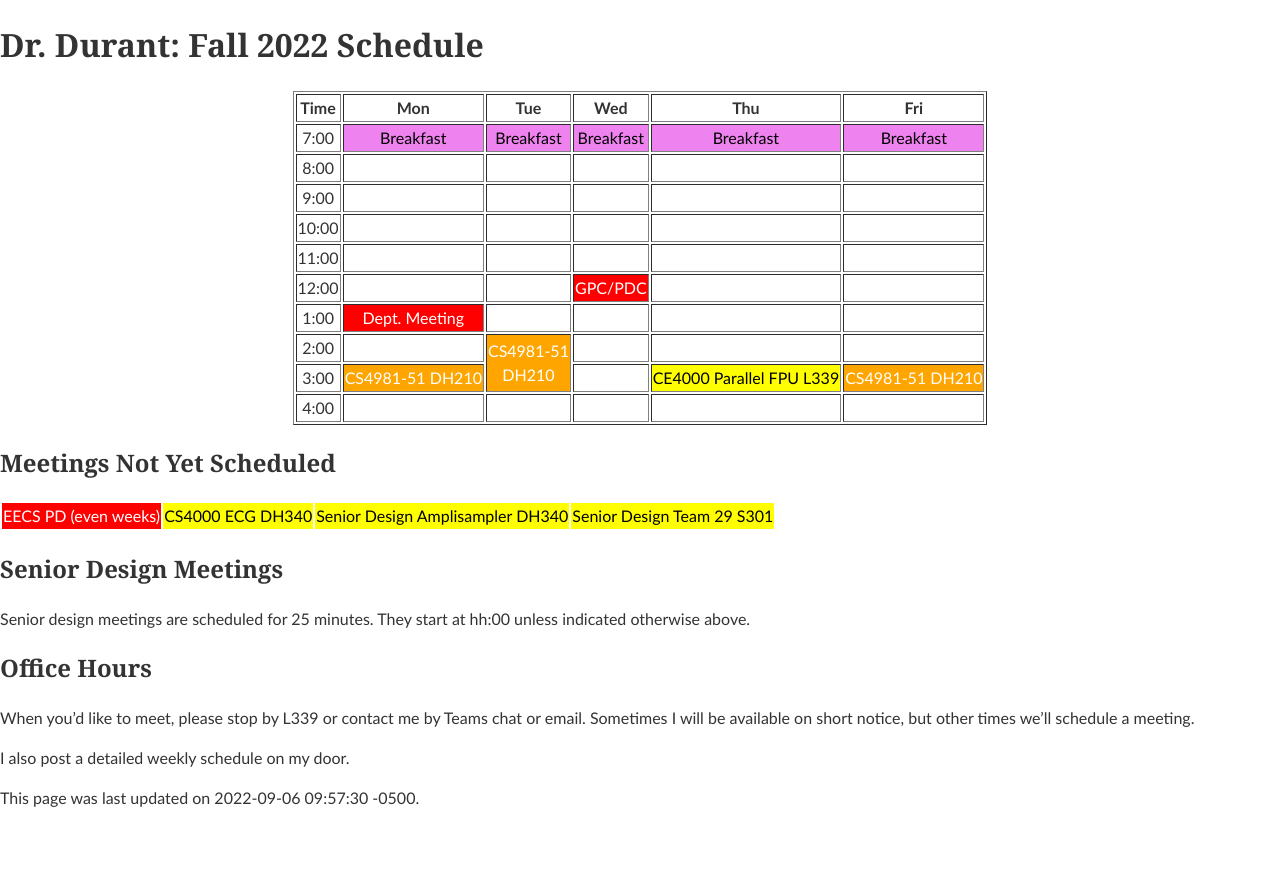
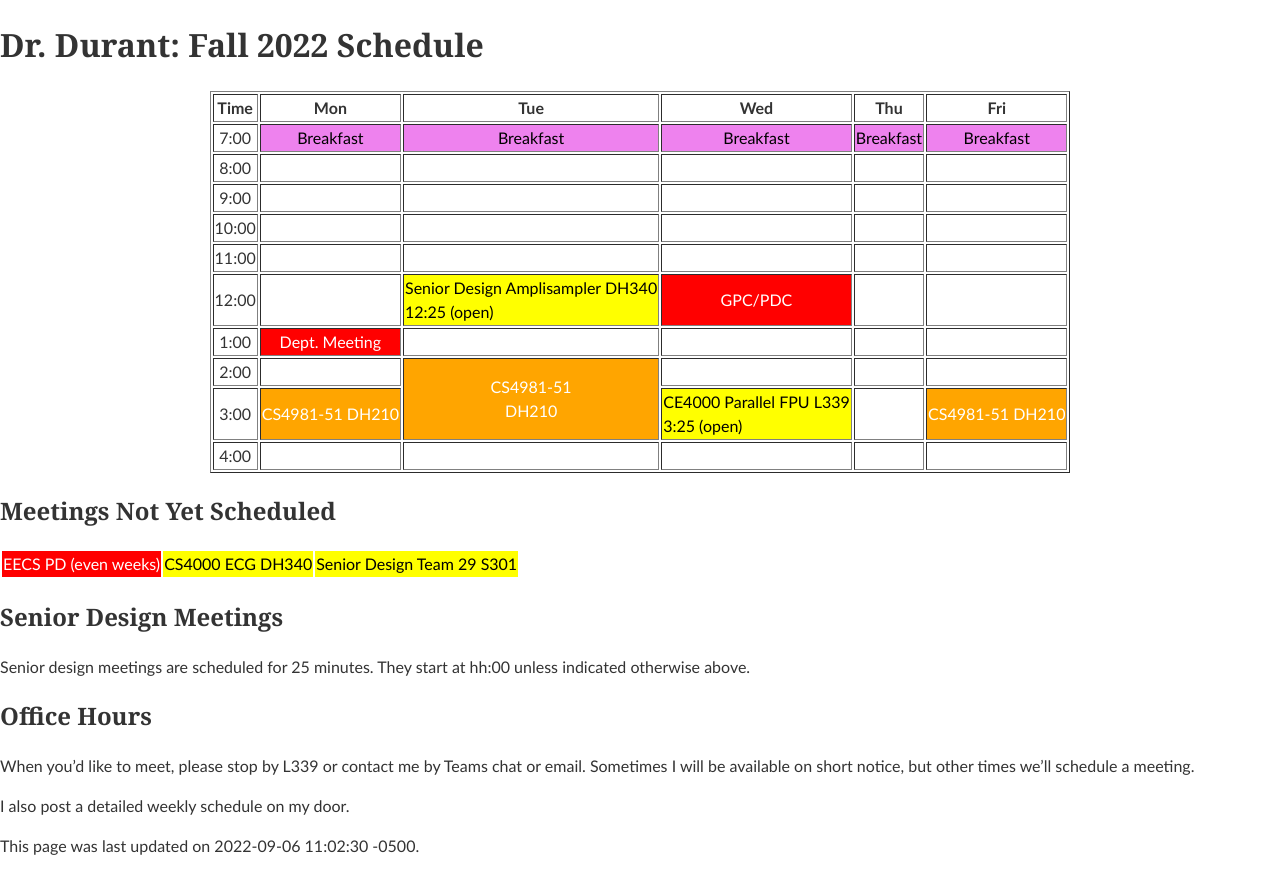
Before and after one commit to edurant/edurant.github.io, a Jekyll site: the page built from sched/f22.md, in a window 1280 px wide. Shown: the top 894 px of the page. Built offline with Jekyll 4.4.1, drawn with Linux system fonts in a browser that asks for light colours.

Commit message:
senior design: schedule another team, plus day correction

```diff
--- a/sched/f22.md
+++ b/sched/f22.md
@@ -1,6 +1,6 @@
 ---
 title: "Dr. Durant: Fall 2022 Schedule"
-date: 2022-09-06 09:57:30 -0500
+date: 2022-09-06 11:02:30 -0500
 ---
 
 <style type="text/css">
@@ -13,17 +13,17 @@ td.lunch  { background-color: violet;  color: black; }
 
 <div align="center">
 <table border>
-<tr><th>Time</th>       <th>Mon</th>                                    <th>Tue</th>                                            <th>Wed</th>                                        <th>Thu</th>                        <th>Fri</th>                                    </tr>
-<tr><td>7:00</td>       <td class="lunch">Breakfast</td>                <td class="lunch">Breakfast</td>                        <td class="lunch">Breakfast</td>                    <td class="lunch">Breakfast</td>    <td class="lunch">Breakfast</td>                </tr>
-<tr><td>8:00</td>       <td>&nbsp;</td>                                 <td>&nbsp;</td>                                         <td>&nbsp;</td>                                     <td>&nbsp;</td>                     <td>&nbsp;</td>                                 </tr>
-<tr><td>9:00</td>       <td>&nbsp;</td>                                 <td>&nbsp;</td>                                         <td>&nbsp;</td>                                     <td>&nbsp;</td>                     <td>&nbsp;</td>                                 </tr>
-<tr><td>10:00</td>      <td>&nbsp;</td>                                 <td>&nbsp;</td>                                         <td>&nbsp;</td>                                     <td>&nbsp;</td>                     <td>&nbsp;</td>                                 </tr>
-<tr><td>11:00</td>      <td>&nbsp;</td>                                 <td>&nbsp;</td>                                         <td>&nbsp;</td>                                     <td>&nbsp;</td>                     <td>&nbsp;</td>                                 </tr>
-<tr><td>12:00</td>      <td>&nbsp;</td>                                 <td>&nbsp;</td>                                         <td class="am">GPC/PDC</td>                         <td>&nbsp;</td>                     <td>&nbsp;</td>                                 </tr>
-<tr><td>1:00</td>       <td class="am">Dept. Meeting</td>               <td>&nbsp;</td>                                         <td>&nbsp;</td>                                     <td>&nbsp;</td>                     <td>&nbsp;</td>                                 </tr>
-<tr><td>2:00</td>       <td>&nbsp;</td>                                 <td class="cs4981" rowspan="2">CS4981-51<br/>DH210</td> <td>&nbsp;</td>                                     <td>&nbsp;</td>                     <td>&nbsp;</td>                                 </tr>
-<tr><td>3:00</td>       <td class="cs4981">CS4981-51&nbsp;DH210</td>    <td>&nbsp;</td>                                         <td class="ce4000">CE4000 Parallel FPU L339</td>    <td class="cs4981">CS4981-51&nbsp;DH210</td>    </tr>
-<tr><td>4:00</td>       <td>&nbsp;</td>                                 <td>&nbsp;</td>                                         <td>&nbsp;</td>                                     <td>&nbsp;</td>                     <td>&nbsp;</td>                                 </tr>
+<tr><th>Time</th>       <th>Mon</th>                                    <th>Tue</th>                                                                <th>Wed</th>                                                        <th>Thu</th>                        <th>Fri</th>                                    </tr>
+<tr><td>7:00</td>       <td class="lunch">Breakfast</td>                <td class="lunch">Breakfast</td>                                            <td class="lunch">Breakfast</td>                                    <td class="lunch">Breakfast</td>    <td class="lunch">Breakfast</td>                </tr>
+<tr><td>8:00</td>       <td>&nbsp;</td>                                 <td>&nbsp;</td>                                                             <td>&nbsp;</td>                                                     <td>&nbsp;</td>                     <td>&nbsp;</td>                                 </tr>
+<tr><td>9:00</td>       <td>&nbsp;</td>                                 <td>&nbsp;</td>                                                             <td>&nbsp;</td>                                                     <td>&nbsp;</td>                     <td>&nbsp;</td>                                 </tr>
+<tr><td>10:00</td>      <td>&nbsp;</td>                                 <td>&nbsp;</td>                                                             <td>&nbsp;</td>                                                     <td>&nbsp;</td>                     <td>&nbsp;</td>                                 </tr>
+<tr><td>11:00</td>      <td>&nbsp;</td>                                 <td>&nbsp;</td>                                                             <td>&nbsp;</td>                                                     <td>&nbsp;</td>                     <td>&nbsp;</td>                                 </tr>
+<tr><td>12:00</td>      <td>&nbsp;</td>                                 <td class="ce4000">Senior Design Amplisampler DH340<br/>12:25 (open)</td>   <td class="am">GPC/PDC</td>                                         <td>&nbsp;</td>                     <td>&nbsp;</td>                                 </tr>
+<tr><td>1:00</td>       <td class="am">Dept. Meeting</td>               <td>&nbsp;</td>                                                             <td>&nbsp;</td>                                                     <td>&nbsp;</td>                     <td>&nbsp;</td>                                 </tr>
+<tr><td>2:00</td>       <td>&nbsp;</td>                                 <td class="cs4981" rowspan="2">CS4981-51<br/>DH210</td>                     <td>&nbsp;</td>                                                     <td>&nbsp;</td>                     <td>&nbsp;</td>                                 </tr>
+<tr><td>3:00</td>       <td class="cs4981">CS4981-51&nbsp;DH210</td>                                                                                <td class="ce4000">CE4000 Parallel FPU L339<br/>3:25 (open)</td>    <td>&nbsp;</td>                     <td class="cs4981">CS4981-51&nbsp;DH210</td>    </tr>
+<tr><td>4:00</td>       <td>&nbsp;</td>                                 <td>&nbsp;</td>                                                             <td>&nbsp;</td>                                                     <td>&nbsp;</td>                     <td>&nbsp;</td>                                 </tr>
 </table>
 </div>
 
@@ -31,7 +31,6 @@ td.lunch  { background-color: violet;  color: black; }
 <table><tr>
 <td class="am">EECS PD (even weeks)</td>
 <td class="ce4000">CS4000 ECG DH340</td>
-<td class="ce4000">Senior Design Amplisampler DH340</td>
 <td class="ce4000">Senior Design Team 29 S301</td>
 </tr></table>
 
```
